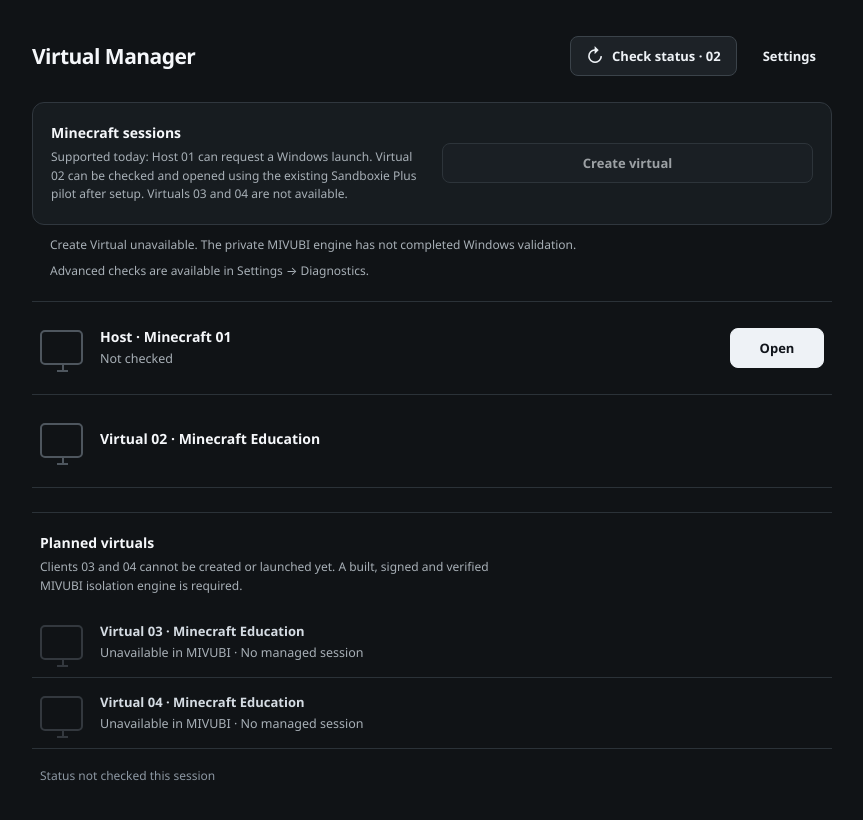
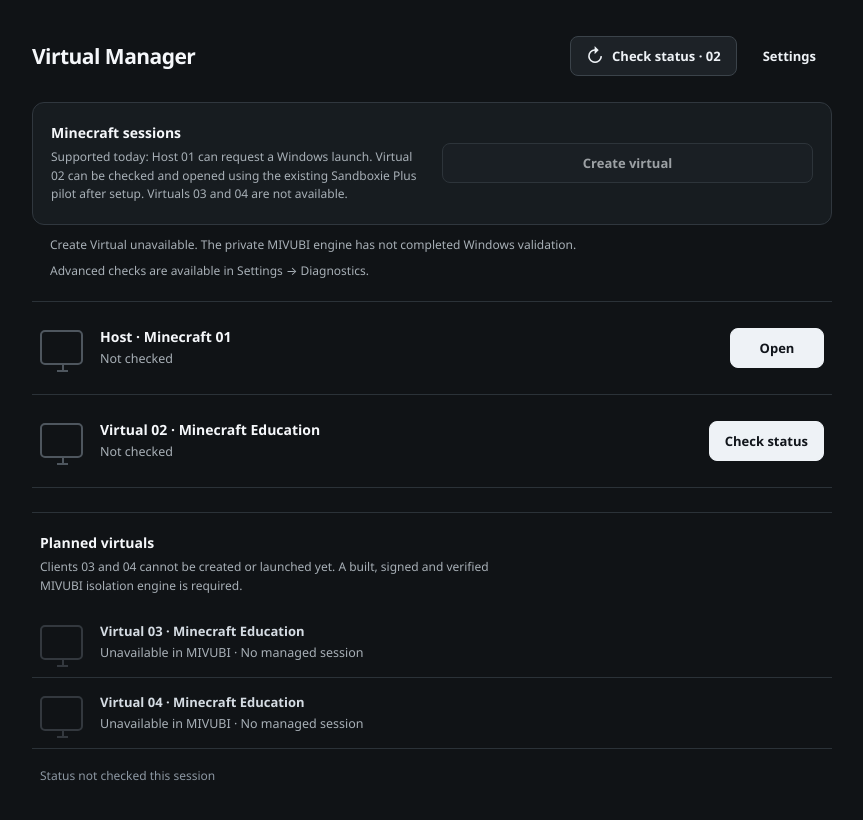
Before and after one commit to MIVUBI-STD/M-Minecraft-Emulator, a Svelte app in the folder apps/desktop/: page / in a window 1280 px wide. Shown: the top 820 px of the page, without its empty margins (208-1071 px from the left). Built offline with nearby package versions, Linux system fonts and the light colour scheme.

Commit message:
fix(ui): project native and isolated statuses without cross-instance inspected flag
Work: pilot-ui-backend-contract
State: ACTIVE
Proof: exact Local consumer source update; regression pending
Unresolved: full frontend and Windows runtime

```diff
--- a/apps/desktop/src/CompactManagerApp.svelte
+++ b/apps/desktop/src/CompactManagerApp.svelte
@@ -64,8 +64,8 @@
   $: issue02 = issues["02"] ?? null;
   $: notice01 = notices["01"] ?? null;
   $: notice02 = notices["02"] ?? null;
-  $: row01 = rowPresentation("01", observation !== undefined, base02, busy, issue01, notice01);
-  $: row02 = rowPresentation("02", observation !== undefined, base02, busy, issue02, notice02);
+  $: row01 = rowPresentation("01", base02, busy, issue01, notice01);
+  $: row02 = rowPresentation("02", base02, busy, issue02, notice02);
   $: moveEligible = Boolean(observation && focusCandidate(observation) && base02.canMove);
 
   function closeDetails() {
```
